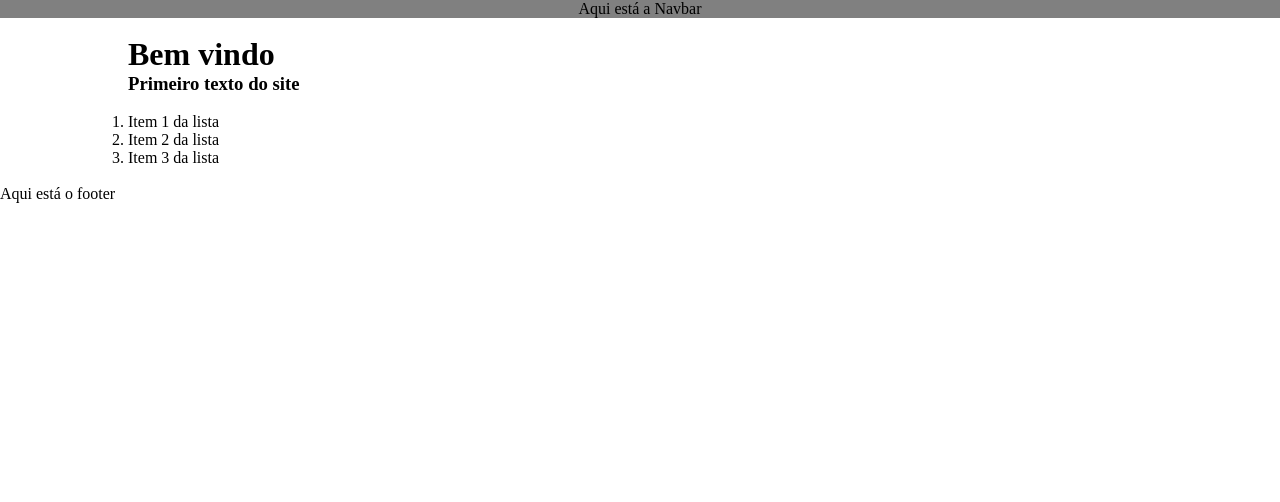
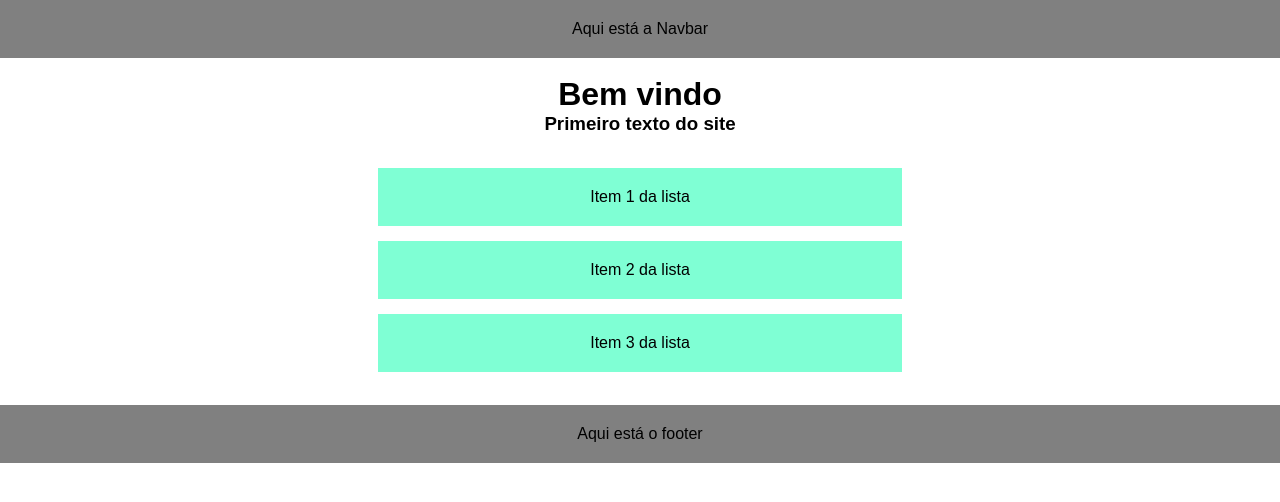
Before and after one commit to Fulipe/site-gh-test, a plain HTML site: page index.html in a window 1280 px wide. Drawn offline with Linux system fonts and the light colour scheme.

Commit message:
adicionei mais algum css

```diff
--- a/styles/styles.css
+++ b/styles/styles.css
@@ -1,9 +1,10 @@
 *{
     padding: 0;
     margin: 0;
+    font-family: sans-serif;
 }
 nav{
-    padding: 0;
+    padding: 20px;
     margin: 0;
     text-align: center;
     background-color: gray;
@@ -12,3 +13,26 @@ nav{
 main{
     padding: 0 10%;
 }
+
+main > h1, main > h3{
+    text-align: center;
+}
+
+ol{
+    list-style: none;
+    text-align: center;
+}
+
+li{
+    background-color: aquamarine;
+    padding: 20px ;
+    margin: 15px 250px;
+
+}
+
+footer{
+    padding: 20px;
+    margin: 0;
+    text-align: center;
+    background-color: gray;
+}
```
